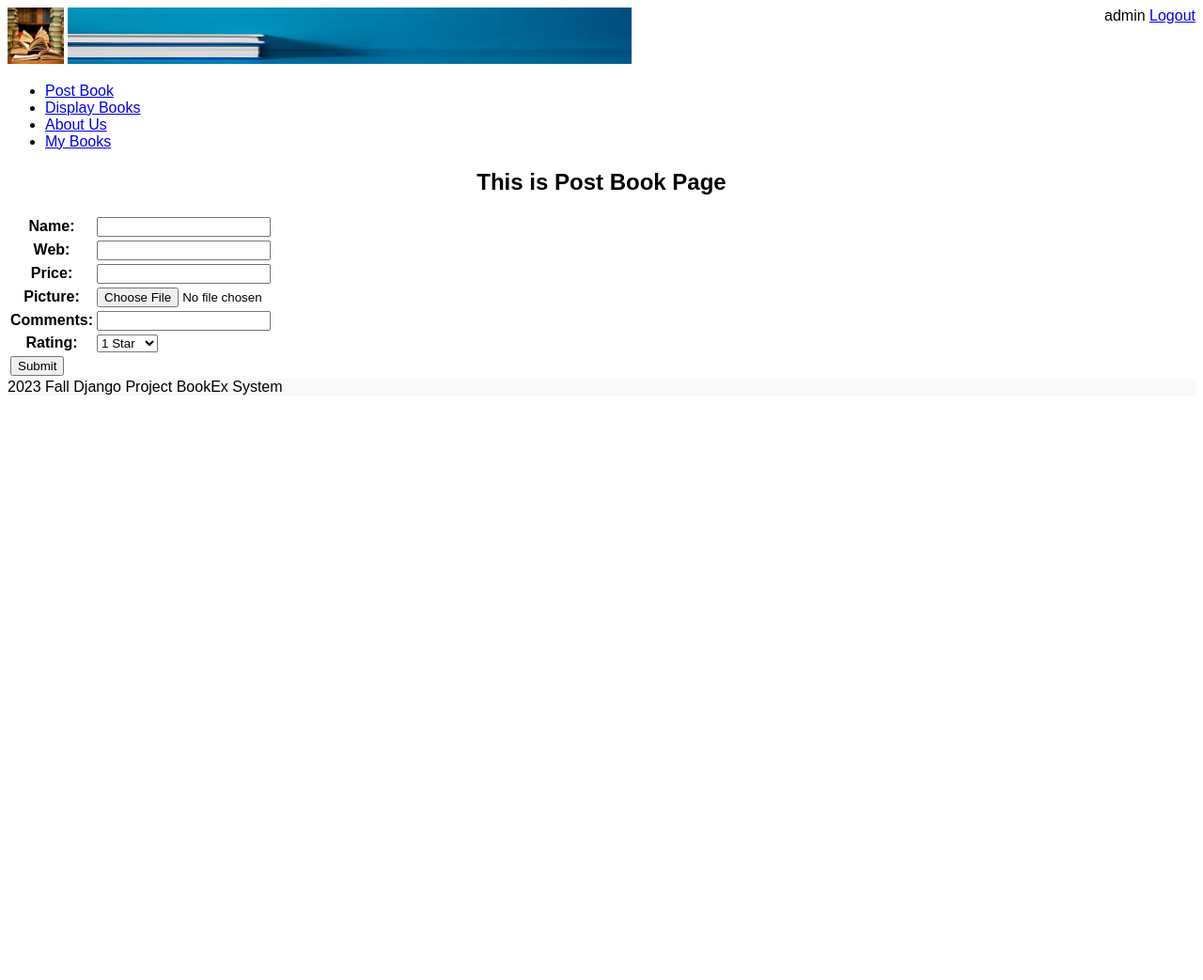
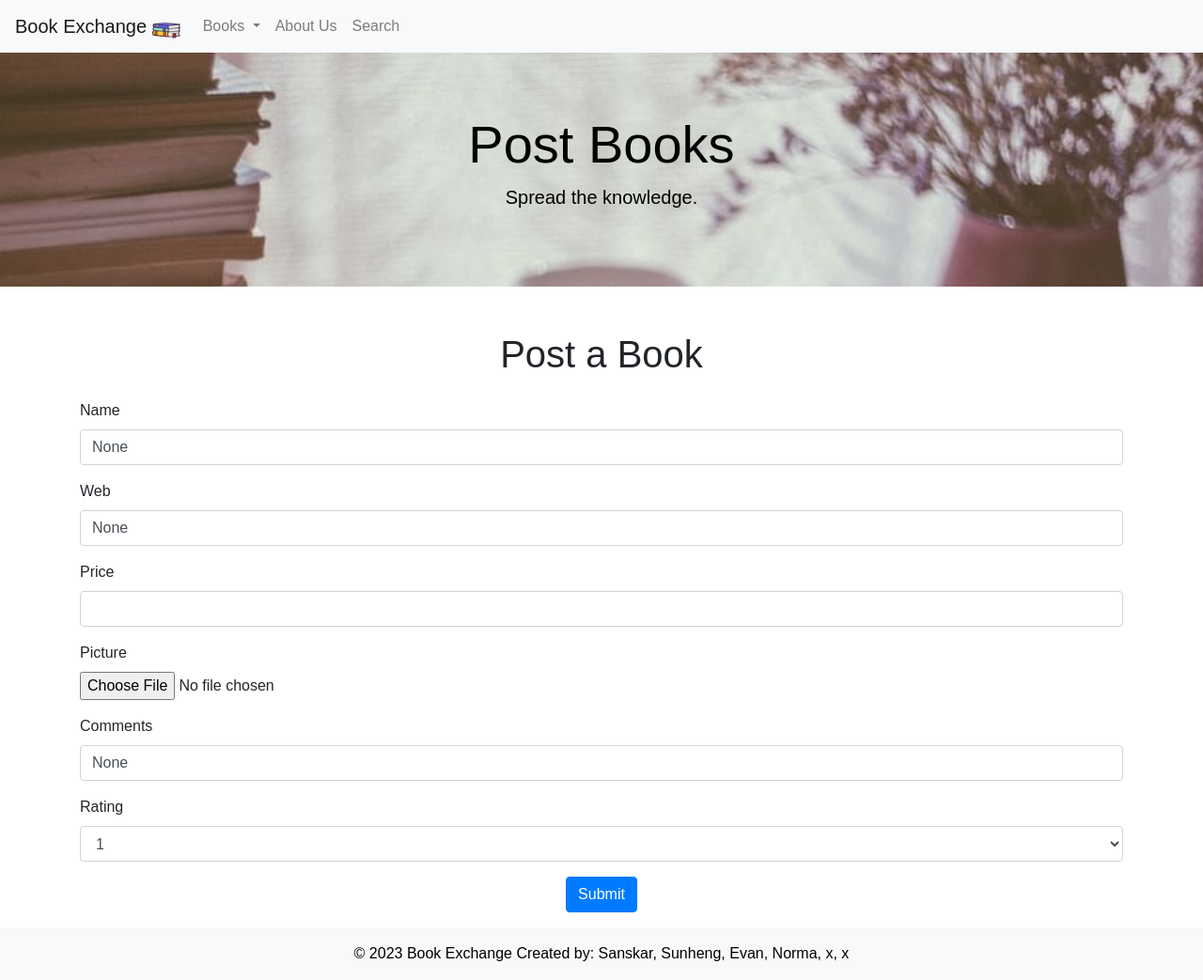
Before and after one commit to sskarz/Book-Store-Web-Project, a Django app: page /postbook in a window 1280 px wide. Shown: the whole page at 94% size. Before the commit the page ends 420 px from the top, so only its background shows below. Run offline with Django 4.2, Linux system fonts and the light colour scheme; a user stored in the database is signed in; data comes from the database, SQL or seed files in the repository; both versions use the stored data as it was after the commit; some libraries are stand-ins or nearby versions.

Commit message:
I'm in agony
FINALLY made post book work and looks decent

```diff
--- a/bookEx/bookEx/templates/bookMng/displaybooks.html
+++ b/bookEx/bookEx/templates/bookMng/displaybooks.html
@@ -85,8 +85,7 @@
             </div>
         </div>
     </div>
-{% endfor %}
-
+    {% endfor %}
         </div>
     </div>
 {% endblock content %}
--- a/bookEx/bookEx/templates/bookMng/postbook.html
+++ b/bookEx/bookEx/templates/bookMng/postbook.html
@@ -1,33 +1,126 @@
-{% extends "base.html"%}
+<!DOCTYPE html>
+<html lang="en">
+<head>
+    {% load static %}
+    <meta charset="UTF-8">
+    <meta name="viewport" content="width=device-width, initial-scale=1.0">
+    <title>Post Books</title>
+    <!-- Bootstrap CSS from CDN -->
+    <link rel="stylesheet" href="https://stackpath.bootstrapcdn.com/bootstrap/4.3.1/css/bootstrap.min.css">
+    <!-- Custom CSS -->
+    <link rel="stylesheet" href="{% static '/main.css' %}">
+    <link href="https://cdn.jsdelivr.net/npm/aos@2.3.1/dist/aos.css" rel="stylesheet">
+    <link href="https://cdn.jsdelivr.net/npm/bootstrap-icons@1.7.2/font/bootstrap-icons.css" rel="stylesheet">
 
-{% load static %}
-{% block title %}
-    Post Book
-{% endblock title %}
+    {% block extra_css %}{% endblock %}
+</head>
+<body>
 
-{% block sidenav %}
-{% for item in item_list %}
-<li>
-    <a href="{{ item.link }}">{{item.item}}</a>
-</li>
-{% endfor %}
-{% endblock sidenav %}
+<!-- Navbar -->
+<nav class="navbar navbar-expand-lg navbar-light bg-light">
+    <a class="navbar-brand" href="{% url 'index' %}">
+      Book Exchange <img src="/static/book.png" alt="" width="30" height="24" class="d-inline-block align-text-top">
+    </a>
+    <button class="navbar-toggler" type="button" data-toggle="collapse" data-target="#navbarNav" aria-controls="navbarNav" aria-expanded="false" aria-label="Toggle navigation">
+      <span class="navbar-toggler-icon"></span>
+    </button>
+    <div class="collapse navbar-collapse" id="navbarNav">
+      <ul class="navbar-nav">
+        <li class="nav-item dropdown">
+          <a class="nav-link dropdown-toggle" href="{% url 'index' %}" id="navbarDropdownMenuLink" role="button" data-toggle="dropdown" aria-haspopup="true" aria-expanded="false">
+            Books
+          </a>
+          <div class="dropdown-menu" aria-labelledby="navbarDropdownMenuLink">
+            <a class="dropdown-item" href="{%url 'displaybooks'%}">Display Books</a> <!-- Dropdown item -->
+            <a class="dropdown-item" href="{%url 'mybooks'%}">My Books</a>  <!-- Dropdown item -->
+            <a class="dropdown-item" href="{%url 'postbook'%}">Post Books</a>  <!-- Dropdown item -->
+          </div>
+        </li>
+        <li class="nav-item">
+            <a class="nav-link" href="{%url 'aboutus' %}">About Us</a>
+        </li>
+          <li class="nav-item">
+            <a class="nav-link" href="{%url 'search' %}">Search</a>
+        </li>
+        <!-- ... (other nav items) ... -->
+      </ul>
+    </div>
+  </nav>
+
+<!-- Hero Section -->
+<div class="jumbotron jumbotron-fluid" data-aos="fade-down">
+  <div class="container center-text">
+    <h1 class="display-4">Post Books</h1>
+    <p class="lead">Spread the knowledge.</p>
+  </div>
+</div>
+
 {% block content %}
-<h1 align="center">This is Post Book Page</h1>
-{% if submitted %}
-<h1 align="center">Post Book Successful!</h1>
-{% else %}
-<form action="" enctype="multipart/form-data" method="post" novalidate>
-<table>
-    {{ form.as_table }}
+<div class="container">
+    {% if submitted %}
+        <div class="alert alert-success text-center" role="alert" data-aos="fade-up">
+            Post Book Successful!
+        </div>
+    {% else %}
+        <form action="" enctype="multipart/form-data" method="post" novalidate class="needs-validation">
+            {% csrf_token %}
+            <div class="py-3">
+                <h1 class="text-center mb-4">Post a Book</h1>
+                {% for field in form %}
+                    <div class="form-group">
+                        <label for="{{ field.id_for_label }}" class="form-label">{{ field.label }}</label>
+                            {% if field.name == 'picture' %}
+                                <input type="file" class="form-control-file" id="{{ field.id_for_label }}" name="{{ field.name }}">
+                            {% elif field.name == 'rating' %}
+                                <select class="form-control" id="{{ field.id_for_label }}" name="{{ field.name }}">
+                            {% for value, display in field.field.choices %}
+                                <option value="{{ value }}" {% if field.value == value %}selected{% endif %}>{{ display }}</option>
+                            {% endfor %}
+                                </select>
+                            {% else %}
+                                <input type="{{ field.field.widget.input_type }}" class="form-control" id="{{ field.id_for_label }}" name="{{ field.name }}" value="{{ field.value|stringformat:"s" }}" placeholder="{{ field.help_text }}">
+                            {% endif %}
+                            {% if field.help_text %}
+                                <small class="form-text text-muted">{{ field.help_text }}</small>
+                            {% endif %}
+                            {% if field.errors %}
+                                <div class="invalid-feedback d-block">
+                                    {{ field.errors|join:" " }}
+                                </div>
+                            {% endif %}
+                    </div>
+                {% endfor %}
+                <div class="text-center">
+                    <button type="submit" class="btn btn-primary">Submit</button>
+                </div>
+            </div>
+        </form>
+    {% endif %}
+</div>
+{% endblock content %}
 
-    <tr>
-        <td>
-            <input type="submit" value="Submit">
-        </td>
-    </tr>
-</table>
-    {% csrf_token %}
-</form>
-{% endif %}
-{% endblock content %}
+
+
+<!-- Footer -->
+<footer class="bg-light text-center text-lg-start">
+  <div class="text-center p-3">
+    © 2023 Book Exchange
+    Created by: Sanskar, Sunheng, Evan, Norma, x, x
+  </div>
+</footer>
+
+<!-- Optional JavaScript -->
+<!-- jQuery first, then Popper.js, then Bootstrap JS -->
+<script src="https://code.jquery.com/jquery-3.3.1.slim.min.js"></script>
+<script src="https://cdnjs.cloudflare.com/ajax/libs/popper.js/1.14.7/umd/popper.min.js"></script>
+<script src="https://stackpath.bootstrapcdn.com/bootstrap/4.3.1/js/bootstrap.min.js"></script>
+<!-- AOS Animation library -->
+    <script src="https://cdn.jsdelivr.net/npm/aos@2.3.1/dist/aos.js"></script>
+    <script>
+      AOS.init({
+        duration: 1200, // You can adjust the duration as needed
+        once: false, // Whether animation should happen only once - while scrolling down
+      });
+    </script>
+</body>
+</html>
--- a/bookEx/bookMng/forms.py
+++ b/bookEx/bookMng/forms.py
@@ -3,20 +3,21 @@ from django.forms import ModelForm
 from .models import Book
 from .models import Message
 
+RATING_CHOICES = [(str(i), str(i)) for i in range(1, 6)]
 
 class BookForm(ModelForm):
+    rating = forms.ChoiceField(choices=RATING_CHOICES, widget=forms.Select(attrs={'class': 'form-control'}))
     class Meta:
         model = Book
-        fields = [
-            'name',
-            'web',
-            'price',
-            'picture',
-            'comments',
-            'rating',
-
-
-        ]
+        fields = ['name', 'web', 'price', 'picture', 'comments', 'rating']
+        widgets = {
+            'name': forms.TextInput(attrs={'class': 'form-control'}),
+            'web': forms.URLInput(attrs={'class': 'form-control'}),
+            'price': forms.NumberInput(attrs={'class': 'form-control'}),
+            'picture': forms.FileInput(attrs={'class': 'form-control-file'}),
+            'comments': forms.Textarea(attrs={'class': 'form-control'}),
+            'rating': forms.Select(attrs={'class': 'form-control'}),
+        }
 
 class MessageForm(ModelForm):
     class Meta:
```
Also changed, not shown: bookEx/bookEx/static/upload/Screenshot_2023-12-03_at_11.22.28AM.png (added), bookEx/db.sqlite3.
